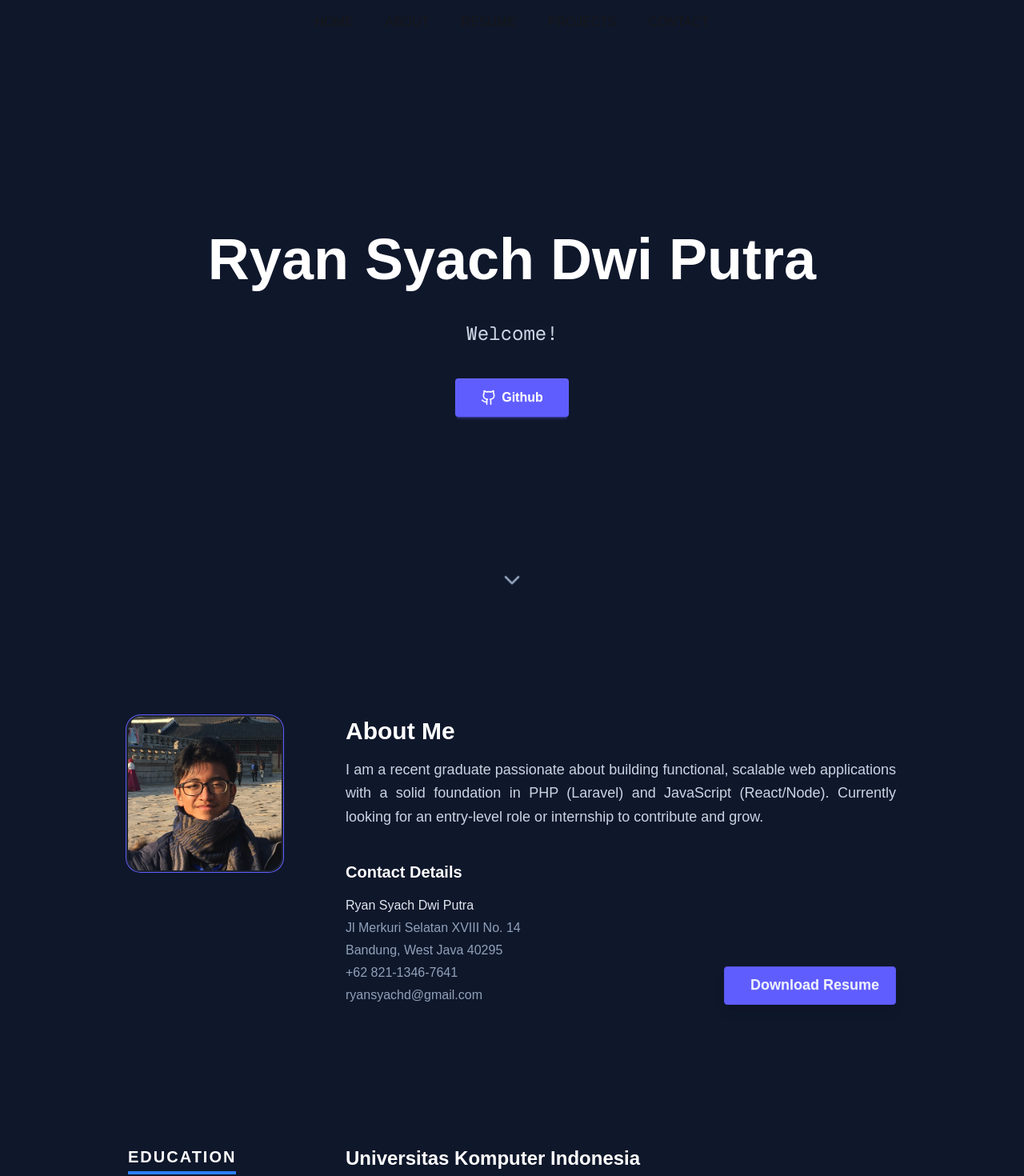
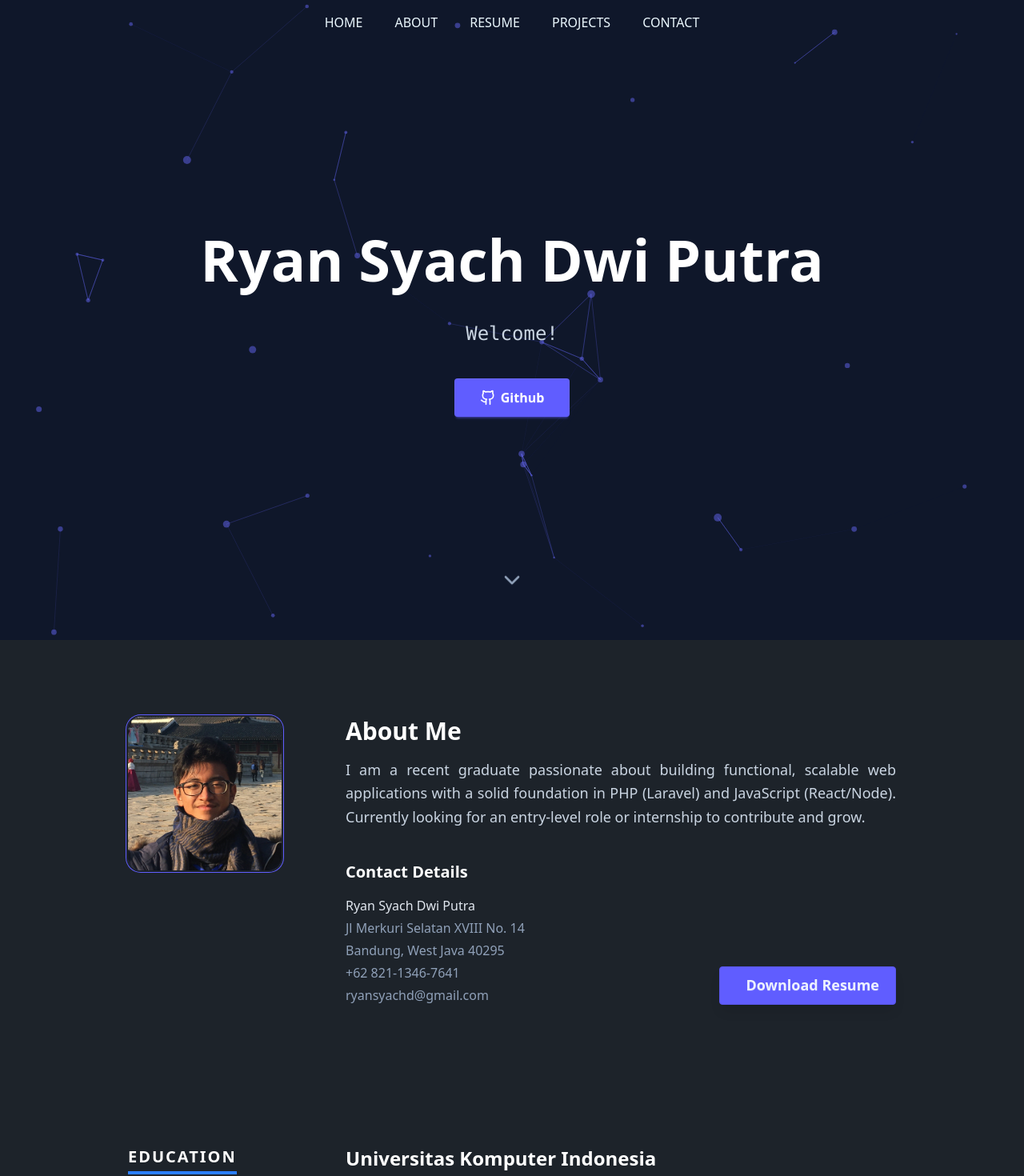
Before and after one commit to ryansyc/profile-web, a Next.js app: page / in a window 1280 px wide. Shown: the top 1470 px of the page at 80% size. Built offline with nearby package versions, Linux system fonts and the light colour scheme.

Commit message:
fix: tsparticle background

```diff
--- a/app/components/About.tsx
+++ b/app/components/About.tsx
@@ -6,7 +6,7 @@ const About = () => {
     return (
         <section
             id="about"
-            className="flex md:flex-row flex-col items-center md:items-start gap-12 lg:gap-20 bg-slate-900 px-6 md:px-20 lg:px-40 py-16 md:py-24"
+            className="flex md:flex-row flex-col items-center md:items-start gap-12 lg:gap-20 px-6 md:px-20 lg:px-40 py-16 md:py-24"
         >
             <div className="shrink-0">
                 <div className="avatar">
--- a/app/components/Contact.tsx
+++ b/app/components/Contact.tsx
@@ -4,10 +4,7 @@ import profileData from "@/data/profile.json";
 
 const Contact = () => {
     return (
-        <section
-            id="contact"
-            className="bg-slate-900 px-6 md:px-20 lg:px-40 py-20"
-        >
+        <section id="contact" className="px-6 md:px-20 lg:px-40 py-20">
             <div className="flex lg:flex-row flex-col gap-16 lg:gap-24">
                 <div className="flex-1">
                     <div className="mb-10">
--- a/app/components/Home.tsx
+++ b/app/components/Home.tsx
@@ -7,7 +7,7 @@ const Home = () => {
     return (
         <section
             id="home"
-            className="relative flex flex-col justify-center items-center bg-slate-900 px-4 sm:px-12 md:px-20 lg:px-40 min-h-screen overflow-hidden"
+            className="relative flex flex-col justify-center items-center px-4 sm:px-12 md:px-20 lg:px-40 min-h-screen overflow-hidden"
         >
             <h1 className="font-bold text-white text-4xl sm:text-5xl md:text-7xl text-center leading-tight">
                 {profileData.name}
--- a/app/components/ParticleBackground.tsx
+++ /dev/null
@@ -1,62 +0,0 @@
-"use client";
-
-import { useEffect, useState } from "react";
-import Particles, { initParticlesEngine } from "@tsparticles/react";
-import { loadSlim } from "@tsparticles/slim";
-
-export default function ParticleBackground() {
-    const [init, setInit] = useState(false);
-
-    useEffect(() => {
-        initParticlesEngine(async (engine) => {
-            await loadSlim(engine);
-        }).then(() => {
-            setInit(true);
-        });
-    }, []);
-
-    if (!init) return null;
-
-    return (
-        <Particles
-            id="tsparticles"
-            options={{
-                background: {
-                    color: { value: "transparent" },
-                },
-                fpsLimit: 120,
-                interactivity: {
-                    events: {
-                        onClick: { enable: true, mode: "push" },
-                        onHover: { enable: true, mode: "repulse" },
-                    },
-                    modes: {
-                        push: { quantity: 4 },
-                        repulse: { distance: 200, duration: 0.4 },
-                    },
-                },
-                particles: {
-                    color: { value: "#ffffff" },
-                    links: {
-                        color: "#ffffff",
-                        distance: 150,
-                        enable: true,
-                        opacity: 0.5,
-                        width: 1,
-                    },
-                    move: {
-                        enable: true,
-                        speed: 2,
-                    },
-                    number: {
-                        density: { enable: true },
-                        value: 80,
-                    },
-                    opacity: { value: 0.5 },
-                    shape: { type: "circle" },
-                    size: { value: { min: 1, max: 5 } },
-                },
-            }}
-        />
-    );
-}
--- /dev/null
+++ b/app/components/ParticlesBackground.tsx
@@ -0,0 +1,101 @@
+"use client";
+
+import { useEffect, useMemo, useState } from "react";
+import Particles, { initParticlesEngine } from "@tsparticles/react";
+import { loadSlim } from "@tsparticles/slim";
+import type { ISourceOptions } from "@tsparticles/engine";
+
+const ParticlesBackground = () => {
+    const [init, setInit] = useState(false);
+
+    useEffect(() => {
+        initParticlesEngine(async (engine) => {
+            await loadSlim(engine);
+        }).then(() => {
+            setInit(true);
+        });
+    }, []);
+
+    const options: ISourceOptions = useMemo(
+        () => ({
+            background: {
+                color: {
+                    value: "#0f172a",
+                },
+            },
+            fpsLimit: 60,
+            interactivity: {
+                events: {
+                    onClick: {
+                        enable: true,
+                        mode: "push",
+                    },
+                    onHover: {
+                        enable: true,
+                        mode: "repulse",
+                    },
+                },
+                modes: {
+                    push: {
+                        quantity: 4,
+                    },
+                    repulse: {
+                        distance: 200,
+                        duration: 0.4,
+                    },
+                },
+            },
+            particles: {
+                color: {
+                    value: "#6366f1",
+                },
+                links: {
+                    color: "#6366f1",
+                    distance: 150,
+                    enable: true,
+                    opacity: 0.5,
+                    width: 1,
+                },
+                move: {
+                    direction: "none",
+                    enable: true,
+                    outModes: {
+                        default: "bounce",
+                    },
+                    random: false,
+                    speed: 2,
+                    straight: false,
+                },
+                number: {
+                    density: {
+                        enable: true,
+                    },
+                    value: 80,
+                },
+                opacity: {
+                    value: 0.5,
+                },
+                shape: {
+                    type: "circle",
+                },
+                size: {
+                    value: { min: 1, max: 5 },
+                },
+            },
+            detectRetina: true,
+            fullScreen: {
+                enable: true,
+                zIndex: -1,
+            },
+        }),
+        [],
+    );
+
+    if (init) {
+        return <Particles id="tsparticles" options={options} />;
+    }
+
+    return null;
+};
+
+export default ParticlesBackground;
--- a/app/components/Projects.tsx
+++ b/app/components/Projects.tsx
@@ -6,7 +6,7 @@ const Projects = () => {
     return (
         <section
             id="projects"
-            className="flex flex-col gap-12 bg-slate-900 px-6 md:px-20 lg:px-40 py-16 md:py-24"
+            className="flex flex-col gap-12 px-6 md:px-20 lg:px-40 py-16 md:py-24"
         >
             <div className="text-center">
                 <p className="font-bold text-white text-2xl uppercase tracking-widest">
--- a/app/components/Resume.tsx
+++ b/app/components/Resume.tsx
@@ -16,7 +16,7 @@ const Resume = () => {
     return (
         <section
             id="resume"
-            className="flex flex-col gap-24 bg-slate-900 px-6 md:px-20 lg:px-40 py-20"
+            className="flex flex-col gap-24 px-6 md:px-20 lg:px-40 py-20"
         >
             <div className="flex md:flex-row flex-col gap-8 md:gap-20">
                 <div className="md:w-48 shrink-0">
--- a/app/globals.css
+++ b/app/globals.css
@@ -1,30 +1,5 @@
 @import "tailwindcss";
 @plugin "daisyui";
-
-:root {
-  --background: #ffffff;
-  --foreground: #171717;
-}
-
-@theme inline {
-  --color-background: var(--background);
-  --color-foreground: var(--foreground);
-  --font-sans: var(--font-geist-sans);
-  --font-mono: var(--font-geist-mono);
-}
-
-@media (prefers-color-scheme: dark) {
-  :root {
-    --background: #0a0a0a;
-    --foreground: #ededed;
-  }
-}
-
-body {
-  background: var(--background);
-  color: var(--foreground);
-  font-family: Arial, Helvetica, sans-serif;
-}
 
 html{
   scroll-behavior: smooth;
--- a/app/layout.tsx
+++ b/app/layout.tsx
@@ -2,6 +2,7 @@ import type { Metadata } from "next";
 import { Geist, Geist_Mono } from "next/font/google";
 import "./globals.css";
 import Navbar from "./components/Navbar";
+import ParticlesBackground from "./components/ParticlesBackground";
 
 const geistSans = Geist({
     variable: "--font-geist-sans",
@@ -29,6 +30,7 @@ export default function RootLayout({
                 className={`${geistSans.variable} ${geistMono.variable} antialiased bg-background text-foreground`}
             >
                 <Navbar />
+                <ParticlesBackground />
                 <main>{children}</main>
             </body>
         </html>
--- a/app/page.tsx
+++ b/app/page.tsx
@@ -1,5 +1,4 @@
 import Image from "next/image";
-import ParticleBackground from "./components/ParticleBackground";
 import Home from "./components/Home";
 import About from "./components/About";
 import Resume from "./components/Resume";
@@ -9,7 +8,7 @@ import Footer from "./components/Footer";
 
 export default function Main() {
     return (
-        <div>
+        <div className="relative">
             <Home />
             <About />
             <Resume />
```
